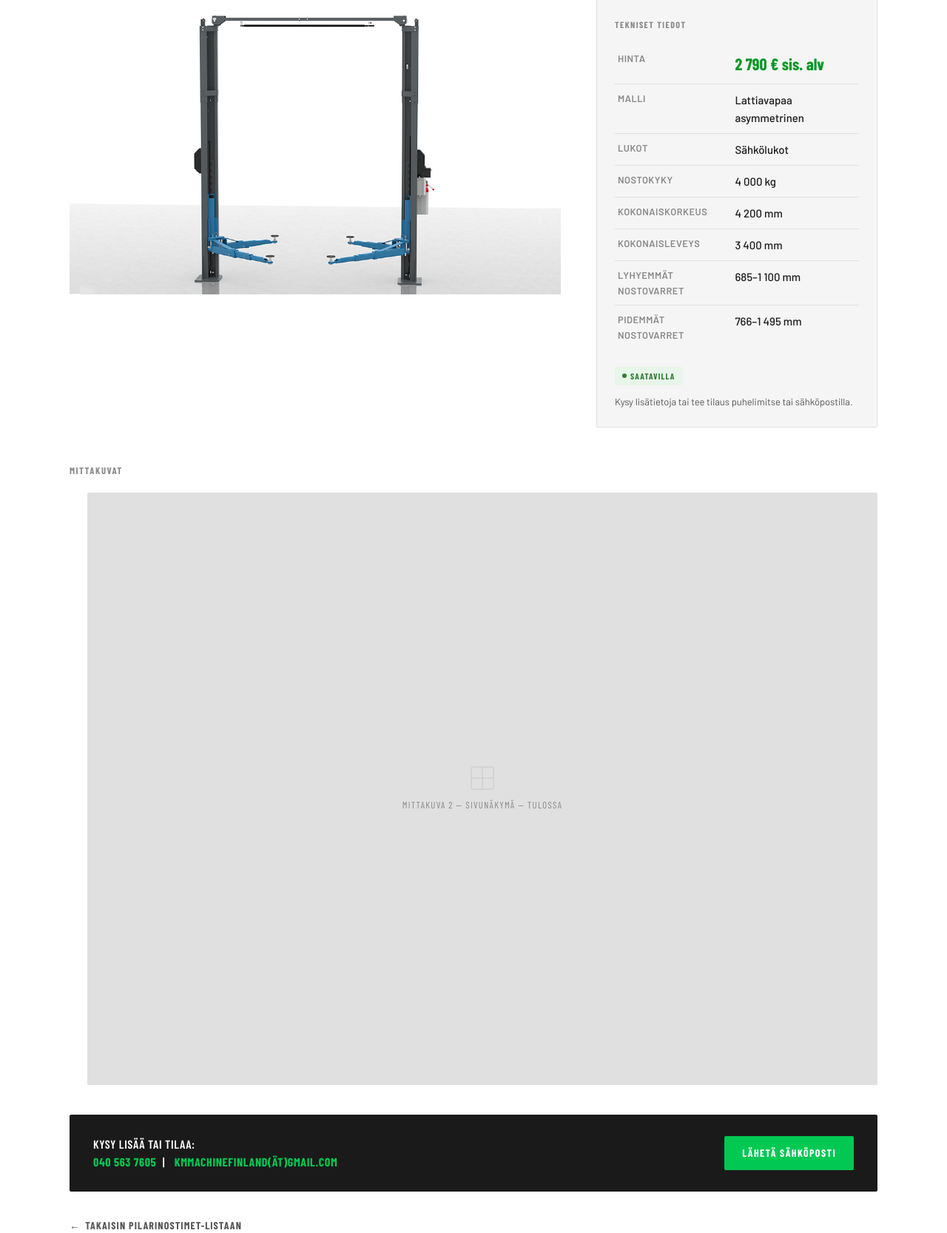
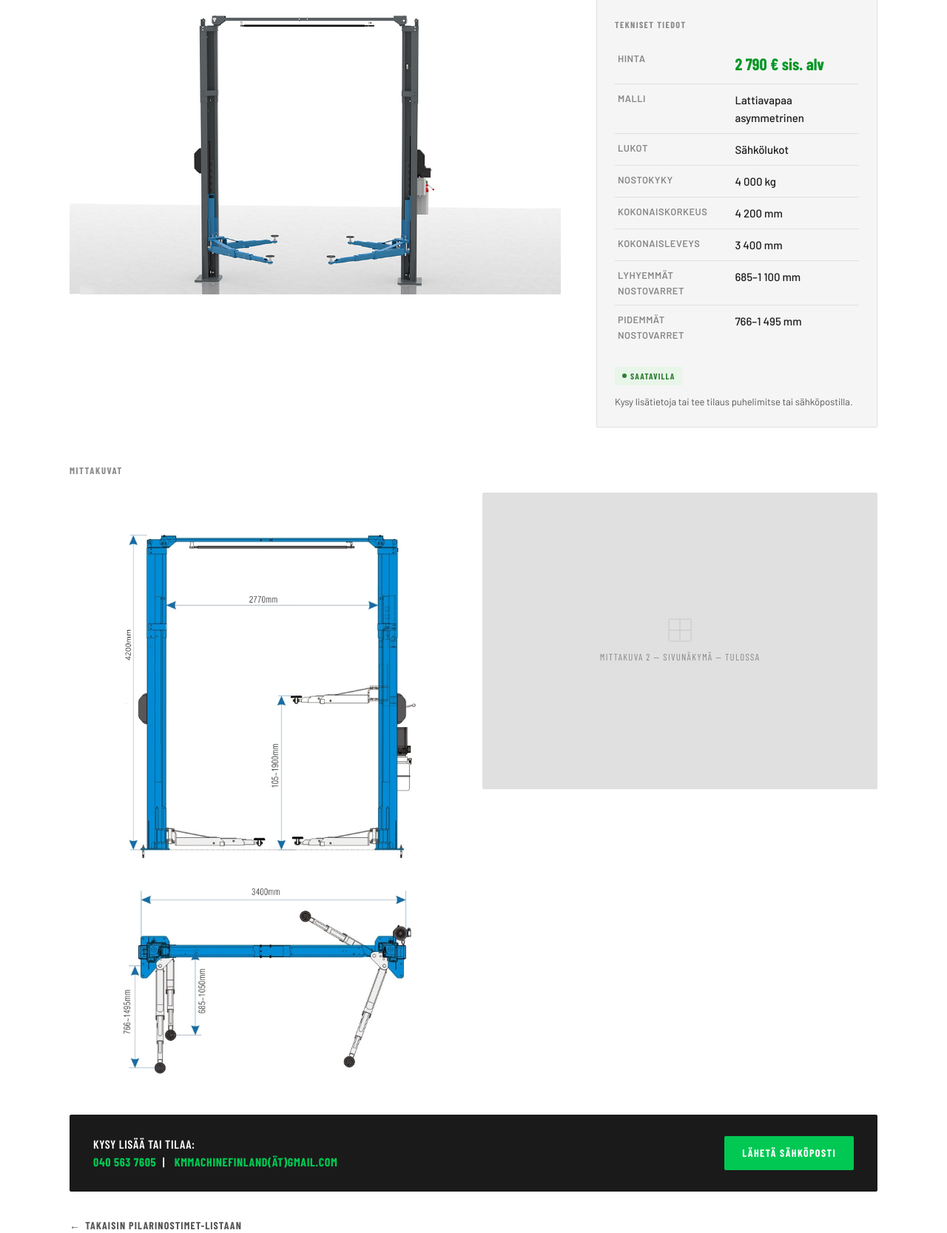
Before and after one commit to sakunsylvi/korjaamokone, a PHP site: page /pilarinostimet-kaksipilarinostin-htl-3940d.html in a window 1280 px wide. Shown: the part 237-1904 px from the top of the page at 74% size. Run offline with PHP 8.4, Linux system fonts and the light colour scheme; some web fonts are replaced.

Commit message:
Fix diagram-grid column collapse — use minmax(0,1fr) to prevent image overflow

```diff
--- a/style.css
+++ b/style.css
@@ -673,7 +673,7 @@ img { display: block; max-width: 100%; height: auto; }
 
 .diagram-grid {
   display: grid;
-  grid-template-columns: 1fr 1fr;
+  grid-template-columns: minmax(0,1fr) minmax(0,1fr);
   gap: 24px;
 }
 
```
